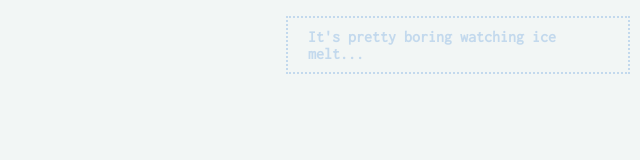
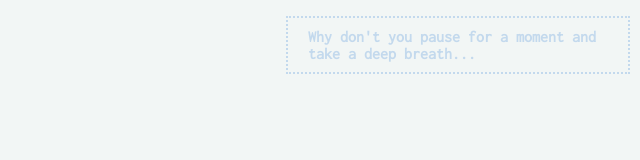
Before and after one commit to hbalenda/larsen-c, a React (Create React App) app: page / in a window 1280 px wide. Shown: the top 160 px of the page, without its empty margins (640-1280 px from the left). Built offline with nearby package versions, Linux system fonts and the light colour scheme.

Commit message:
Update messages

```diff
--- a/src/components/App.js
+++ b/src/components/App.js
@@ -13,9 +13,12 @@ class App extends React.Component {
       drift: false,
       activeMessageIndex: 0,
       messages: [
-        `It's pretty boring watching ice melt...`,
-        `Try to keep moving your mouse to prevent the glaciers from separating!`,
+        `Why don't you pause for a moment and take a deep breath...`,
+        `Have some "me" time... you deserve it.`,
+        `Uh oh... what's happening...`,
+        `Try moving your mouse to prevent the glaciers from separating.`,
         `It gets pretty tiring though, huh...`,
+        `And it's pretty boring watching ice melt...`,
         `It's almost as if...`,
         `...the effort of the individual to prevent global warming...`,
         `...pales in comparison to the impact that would be made if change happened at a corporate and policy level...`,
```
